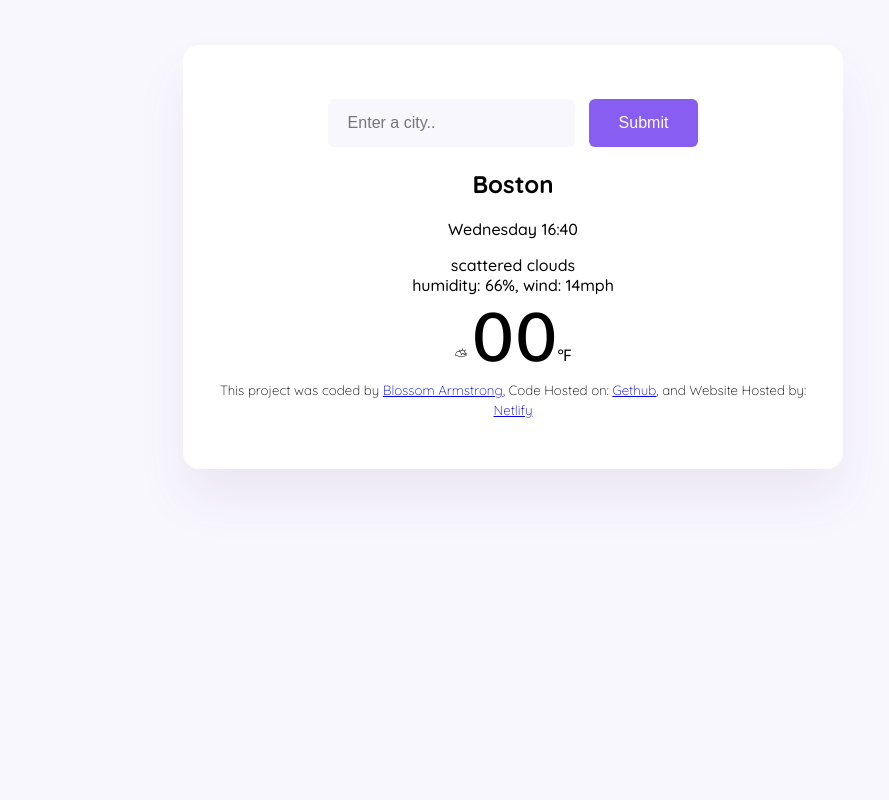
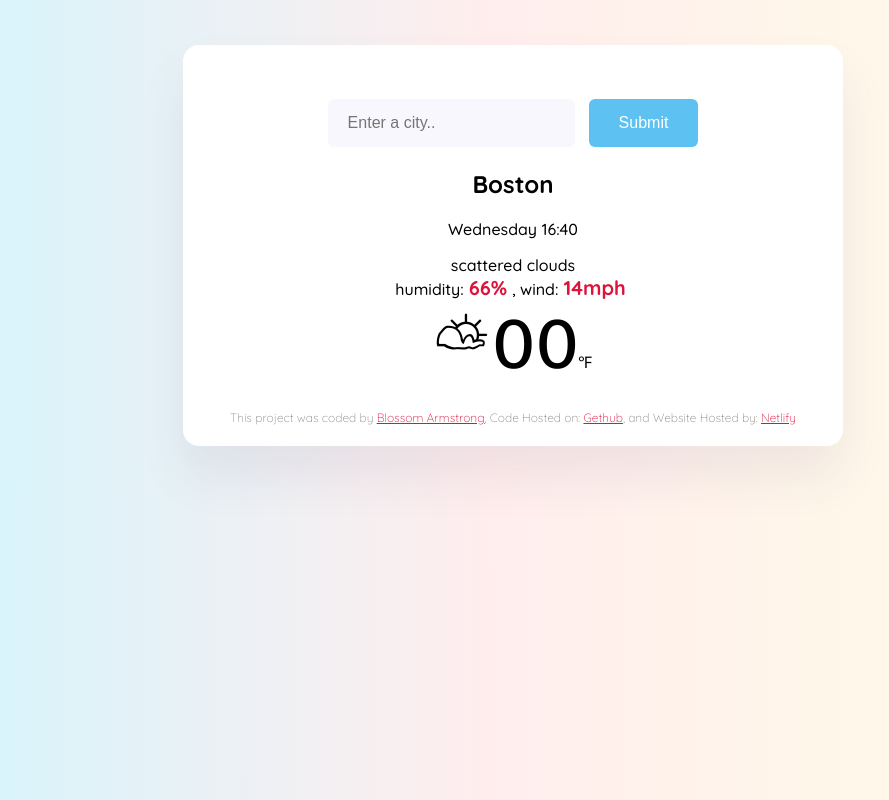
Before and after one commit to BLSSMA/weather-app-final, a plain HTML site: page index.html in a window 1280 px wide. Shown: the whole page, without its empty margins (127-1016 px from the left). Drawn offline with nearby package versions, Linux system fonts and the light colour scheme.

Commit message:
set up css

```diff
--- a/index.html
+++ b/index.html
@@ -42,15 +42,22 @@
 
         <h2 class="current-city" id="current-city"><strong>Boston</strong></h2>
 
-        <p id="current-date">Sunday 8:03</p>
+        <p id="current-date" class="current-date">Sunday 8:03</p>
         <span
           >scattered clouds
           <br />
-          humidity: 66%, wind: 14mph
+          humidity:<span class="percentages">66%</span>, wind:<span
+            class="percentages"
+            >14mph</span
+          >
         </span>
         <br />
-        <span id="current-temperature-icon">⛅︎</span>
-        <span class="current-temperature" id="current-temperature">00</span>℉
+        <div class="icon-temp">
+          <span class="current-temperature-icon" id="current-temperature-icon"
+            >⛅︎</span
+          >
+          <span class="current-temperature" id="current-temperature">00</span>℉
+        </div>
         <br />
       </main>
       <f
--- a/src/style.css
+++ b/src/style.css
@@ -1,6 +1,5 @@
 body {
-    background-color: #f9f7fe;
-}
+background: linear-gradient(89.9deg, rgb(208, 246, 255) 0.1%, rgb(255, 237, 237) 47.9%, rgb(255, 255, 231) 100.2%);}
 
 .main{
     margin-bottom:30px;
@@ -11,7 +10,7 @@ body {
     margin: 45px auto;
     box-shadow: 0 30px 50px rgba(65, 50, 100, 0.08);
     border-radius: 16px;
-    padding: 30px 30px 50px 30px;
+    padding: 30px 30px 20px 30px;
     font-family: "Quicksand", sans-serif;
         font-optical-sizing: auto;
         font-weight: 450;
@@ -20,7 +19,7 @@ body {
 }
 
 .search-button {
-    background: #885df1;
+    background: #5dc2f1;
     padding: 15px 30px;
     border: none;
     font-size: 16px;
@@ -38,12 +37,23 @@ body {
     padding: 15px 20px;
 }
 
+.percentages{
+    font-weight:bolder;
+    color:crimson;
+    padding:20px 5px;
+    font-size:20px;
+}
+
+
+
 f{
 font-family: "Quicksand", sans-serif;
     font-optical-sizing: auto;
     font-weight: 300;
     font-style: normal;
-    font-size: smaller;
+    font-size: 12px;
+    color:rgba(0, 0, 0, 0.464);
+
 }
 .current-temperature{
 font-family: "Schibsted Grotesk", sans-serif;
@@ -51,8 +61,14 @@ font-family: "Schibsted Grotesk", sans-serif;
     font-weight: 500;
     font-style: normal;
     font-size: 68px;
+    display:inline-flex;
 }
 
 .current-temperature-icon{
-    font-size: x-large;
+    display:inline-flex;
+    font-size: 68px;
 }
+
+a{
+    color:crimson;
+}
```
